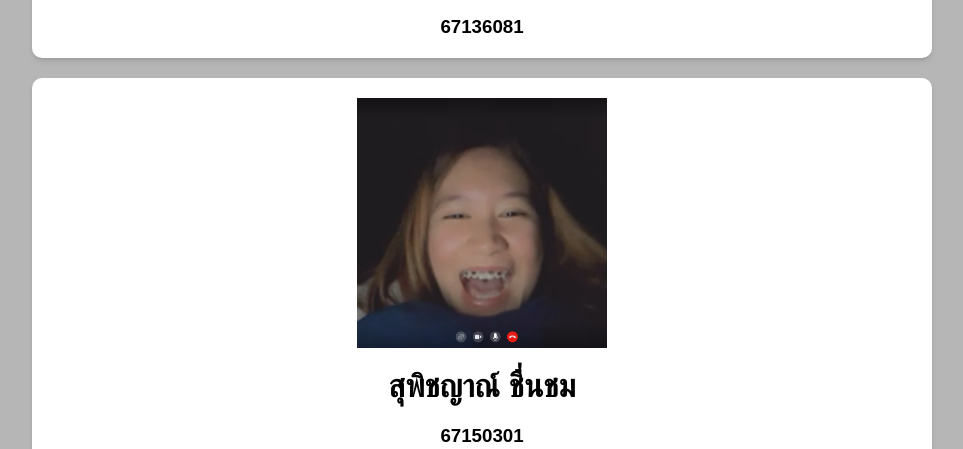
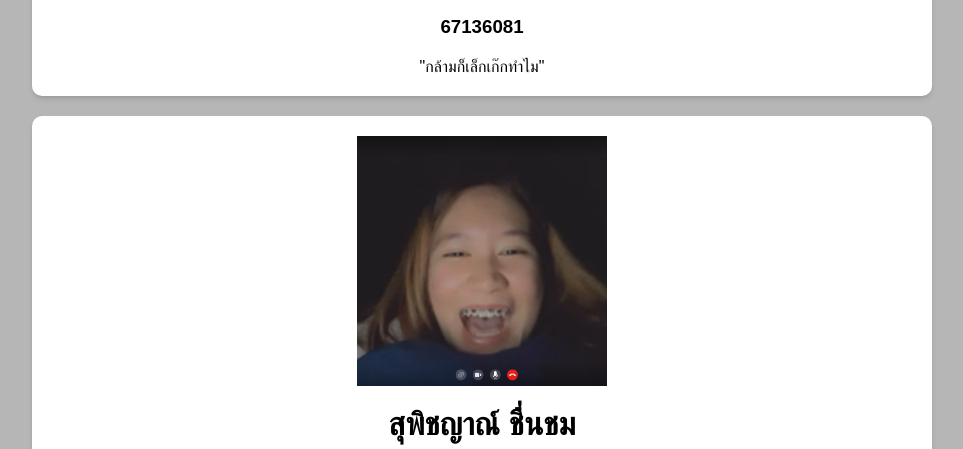
Before and after one commit to Npatkrow/CSI205W2, a plain HTML site: page index.html in a window 1280 px wide. Shown: the part 351-800 px from the top of the page, without its empty margins (158-1121 px from the left). Drawn offline with Linux system fonts and the light colour scheme.

Commit message:
comment/

```diff
--- a/index.html
+++ b/index.html
@@ -13,6 +13,7 @@
         <img src="./Image/Folk.jpg" alt="" width="200px" height="250px" />
         <h1>ภาณุพัฒน์ อ่อนตา</h1>
         <h3>67136081</h3>
+        <p>"กล้ามก็เล็กเก๊กทำไม"</p>
       </div>
       <!-- 67150301 -->
       <div class="profile">
```
